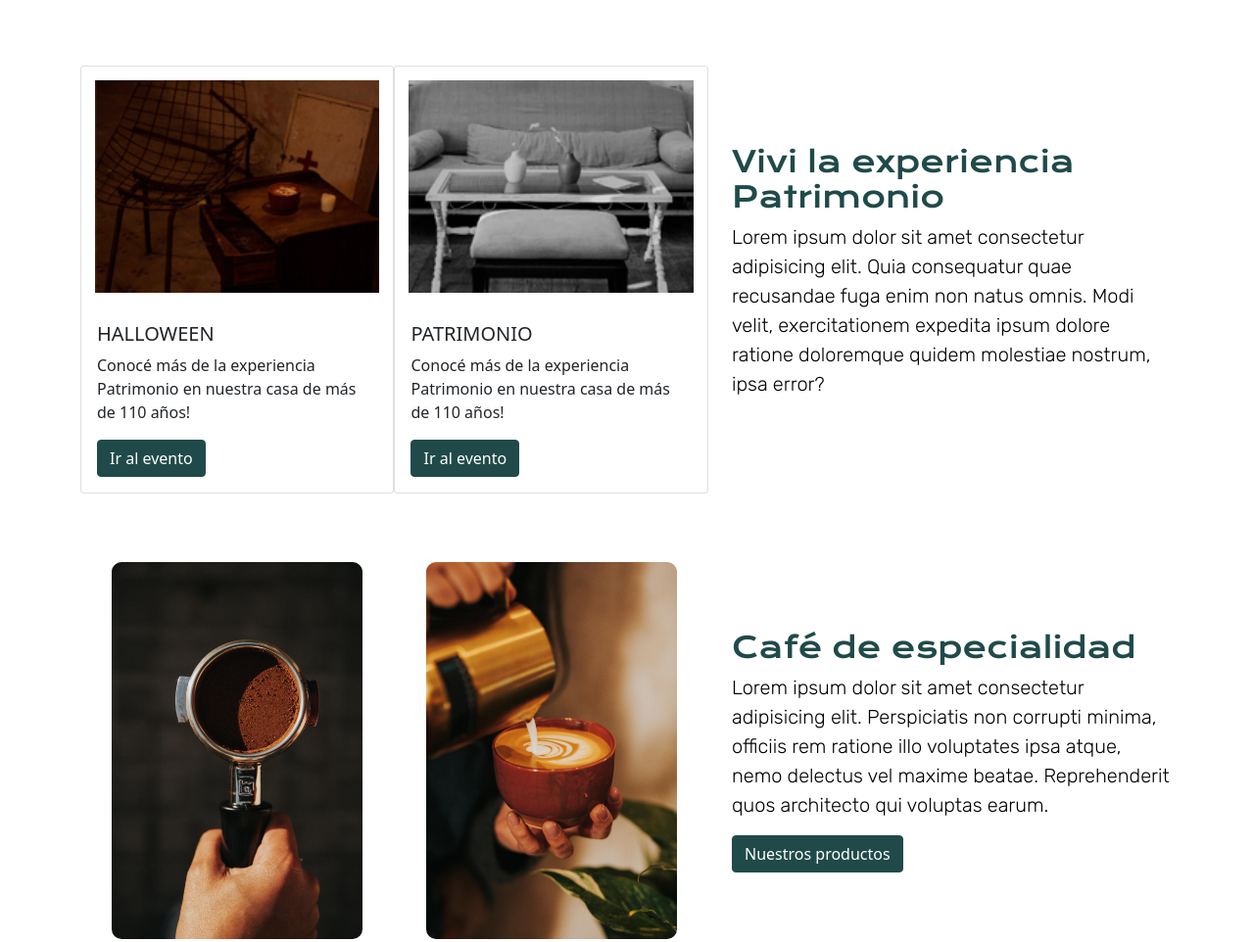
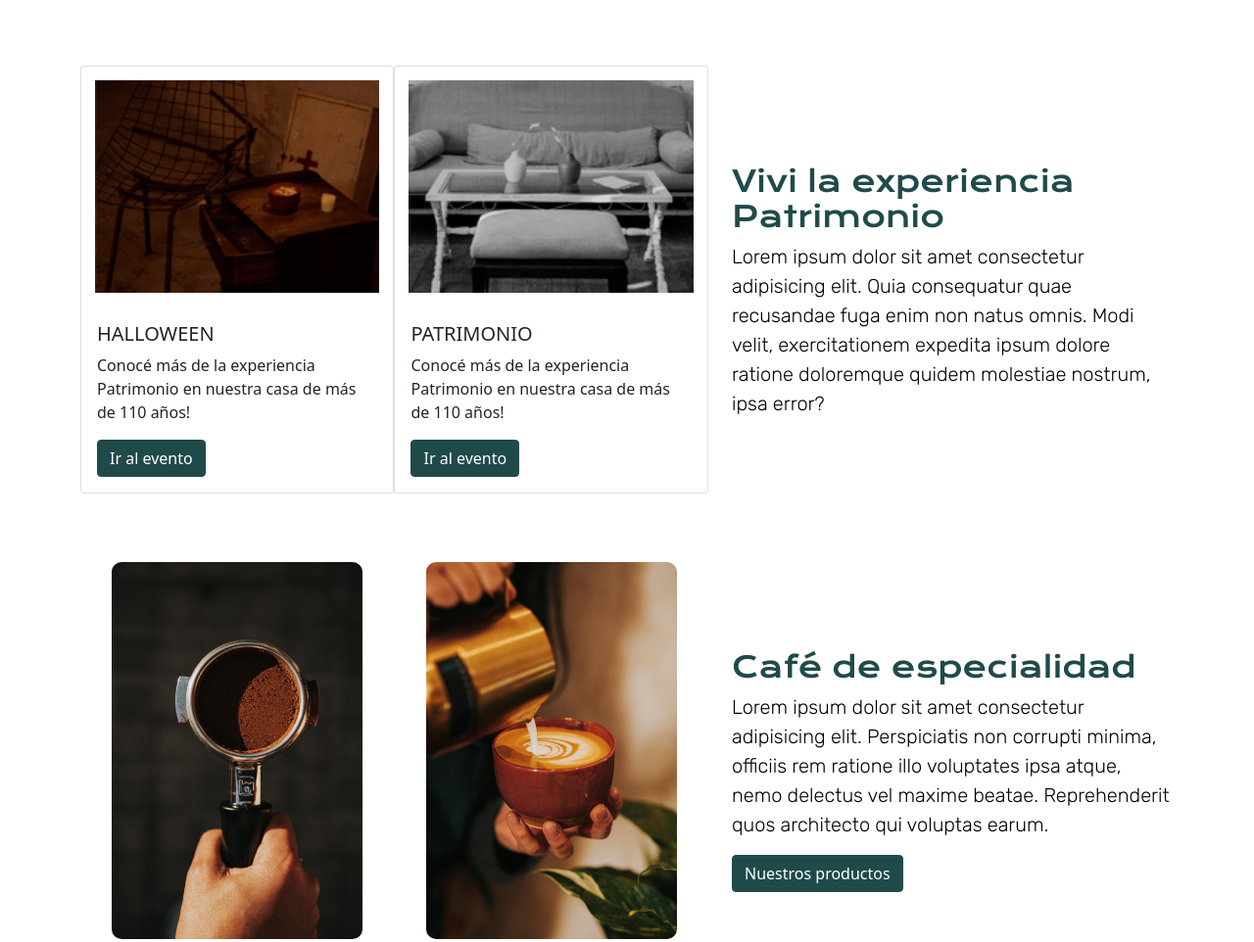
Before and after one commit to NaTTCazaux/cuarta-pre-entrega, a website: page index.html in a window 1280 px wide. Shown: the part 1451-2413 px from the top of the page at 98% size. Drawn offline with nearby package versions, Linux system fonts and the light colour scheme.

Commit message:
cambie margins textos de seccion principal

```diff
--- a/scss/main-local.scss
+++ b/scss/main-local.scss
@@ -33,6 +33,7 @@
         flex-direction: column;
         align-items: flex-start;
         justify-content: center;
+        margin-top: 40px;
     }
 
     .textos-eventos{
@@ -40,6 +41,7 @@
         flex-direction: column;
         align-items: center;
         justify-content: center;
+        margin-top: 40px;
 
         h2 {
             font-family: 'Krona One', sans-serif;
```
Also changed, not shown: css/bootstrap.css.
